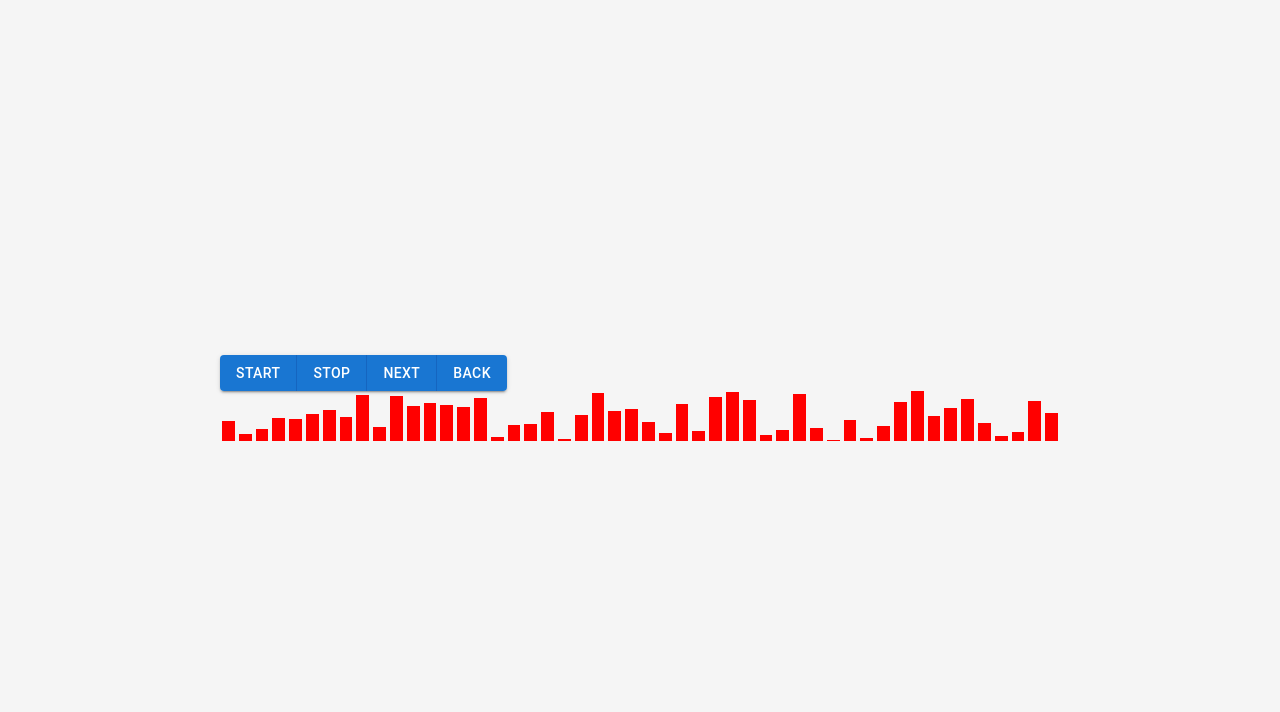
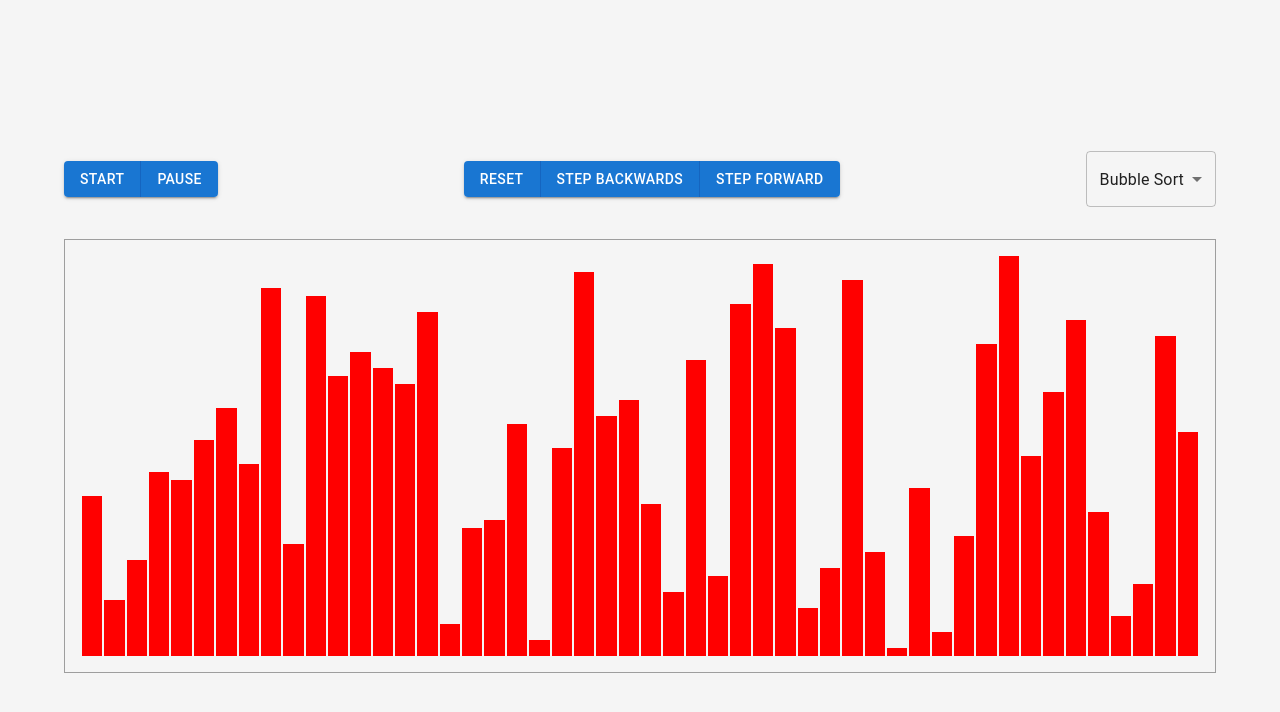
Before and after one commit to zach1502/Sorting-Visualizer, a React (Create React App) app: page / in a window 1280 px wide. Shown: the top 712 px of the page. Built offline with nearby package versions, Linux system fonts and the light colour scheme.

Commit message:
Add Algorithm Selector

```diff
--- /dev/null
+++ b/src/components/AlgorithmSelector.jsx
@@ -0,0 +1,33 @@
+import React from 'react';
+import bubbleSort from '../algorithms/BubbleSort';
+import quickSort from '../algorithms/QuickSort';
+
+import { Select, MenuItem } from '@mui/material';
+
+const algorithms = [
+  {
+    name: 'Bubble Sort',
+    function: bubbleSort
+  },
+  {
+    name: 'Quick Sort',
+    function: quickSort
+  },
+];
+
+const AlgorithmSelector = (props) => {
+  const setAlgorithm = props.setAlgorithm;
+  const algorithm = props.algorithm;
+  return (
+    <Select
+      onChange={(e) => setAlgorithm(algorithms.find(algo => algo.name === e.target.value))}
+      value={algorithm.name}
+    >
+      {algorithms.map((algo, index) => (
+        <MenuItem key={index} value={algo.name}>{algo.name}</MenuItem>
+      ))}
+    </Select>
+  );
+};
+
+export default AlgorithmSelector;
--- a/src/components/ArrayBar.jsx
+++ b/src/components/ArrayBar.jsx
@@ -4,12 +4,13 @@ import { Box } from '@mui/material';
 const ArrayBar = (props) => {
   const value = props.value;
   const color = props.color || 'black';
+  const numElements = props.numElements;
 
   const style = {
     backgroundColor: color,
-    height: `${value}px`,
-    width: '1vw',
-    margin: '0 2px',
+    height: `${value / numElements * 100}%`,
+    width: `calc(${100 / numElements}% - 2px)`,
+    margin: '0 1px',
     display: 'inline-block'
   };
   return <Box sx={style}></Box>;
--- a/src/components/ArrayDisplay.jsx
+++ b/src/components/ArrayDisplay.jsx
@@ -3,6 +3,7 @@ import ArrayBar from './ArrayBar';
 
 const ArrayDisplay = (props) => {
   const arr = props.arr;
+  const numElements = props.numElements;
 
   return (
     <>
@@ -15,7 +16,7 @@ const ArrayDisplay = (props) => {
         } else if (item.isPartition) {
           color = "orange";
         }
-        return <ArrayBar key={idx} value={item.value} color={color} />;
+        return <ArrayBar key={idx} value={item.value} color={color} numElements={numElements}/>;
       })}
     </>
   );
--- a/src/modules/SortingVisualizer.jsx
+++ b/src/modules/SortingVisualizer.jsx
@@ -1,17 +1,20 @@
 import React, { useState } from 'react';
-import { Box, Button, ButtonGroup } from '@mui/material';
+import { Box, Button, ButtonGroup, Grid } from '@mui/material';
 import ArrayDisplay from '../components/ArrayDisplay';
+import AlgorithmSelector from '../components/AlgorithmSelector'
 
 import bubbleSort from '../algorithms/BubbleSort';
-import quickSort from '../algorithms/QuickSort';
 
 import _ from 'lodash';
 
 function SortingVisualizer() {
-  const [arr, setArr] = useState(generateRandomArray(50));
+
+  const [numElements, setNumElements] = useState(50); // [TODO] Add slider to change this
+  const [arr, setArr] = useState(generateRandomArray(numElements));
   const [steps, setSteps] = useState([]);
   const [currentStep, setCurrentStep] = useState(0);
   const [intervalId, setIntervalId] = useState(null);
+  const [algorithm, setAlgorithm] = useState({function: bubbleSort, name: "Bubble Sort"});
 
   function generateRandomArray(length) {
     const numbers = Array.from({ length }, (_, i) => i + 1);
@@ -31,7 +34,7 @@ function SortingVisualizer() {
 
   const startSorting = () => {
     const deepCopyArr = _.cloneDeep(arr);
-    const newSteps = [...quickSort(deepCopyArr)];
+    const newSteps = [...(algorithm.function)(deepCopyArr)];
     setSteps(newSteps);
     setCurrentStep(0);
 
@@ -54,11 +57,15 @@ function SortingVisualizer() {
     setIntervalId(newIntervalId);
   }
 
-  const stopSorting = () => {
+  const pauseSorting = () => {
     if (intervalId) {
       clearInterval(intervalId);
       setIntervalId(null);
     }
+  }
+
+  const stepReset = () => {
+    setCurrentStep(0);
   }
 
   const stepForward = () => {
@@ -71,22 +78,44 @@ function SortingVisualizer() {
 
   const displayArr = steps[currentStep] || arr;
 
-  console.debug(displayArr);
+  return (
+    <Box mt={3} mx="auto" width="90%">
+      <Grid container spacing={2} justifyContent="space-between" alignItems="center">
+        {/* Control buttons */}
+        <Grid item>
+          <ButtonGroup
+            variant="contained"
+            aria-label="Control button group"
+          >
+            <Button onClick={startSorting}>Start</Button>
+            <Button onClick={pauseSorting}>Pause</Button>
+          </ButtonGroup>
+        </Grid>
 
-  return (
-    <Box>
-      <ButtonGroup
-        variant="contained"
-        aria-label="outlined primary button group"
+        {/* Step buttons */}
+        <Grid item>
+          <ButtonGroup
+            variant="contained"
+            aria-label="Step button group"
+          >
+            <Button onClick={stepReset}>Reset</Button>
+            <Button onClick={stepBackward}>Step Backwards</Button>
+            <Button onClick={stepForward}>Step Forward</Button>
+          </ButtonGroup>
+        </Grid>
+
+        <Grid item>
+          <AlgorithmSelector setAlgorithm={setAlgorithm} algorithm={algorithm}/>
+        </Grid>
+      </Grid>
+
+      {/* Display area */}
+      <Box mt={4} p={2} border={1}
+        borderColor="grey.500"
+        borderRadius="borderRadius"
+        height="50vh"
       >
-        <Button onClick={startSorting}>Start</Button>
-        <Button onClick={stopSorting}>Stop</Button>
-        <Button onClick={stepForward}>Next</Button>
-        <Button onClick={stepBackward}>Back</Button>
-      </ButtonGroup>
-
-      <Box>
-        <ArrayDisplay arr={displayArr} />
+        <ArrayDisplay arr={displayArr} numElements={numElements} />
       </Box>
     </Box>
   );
```
